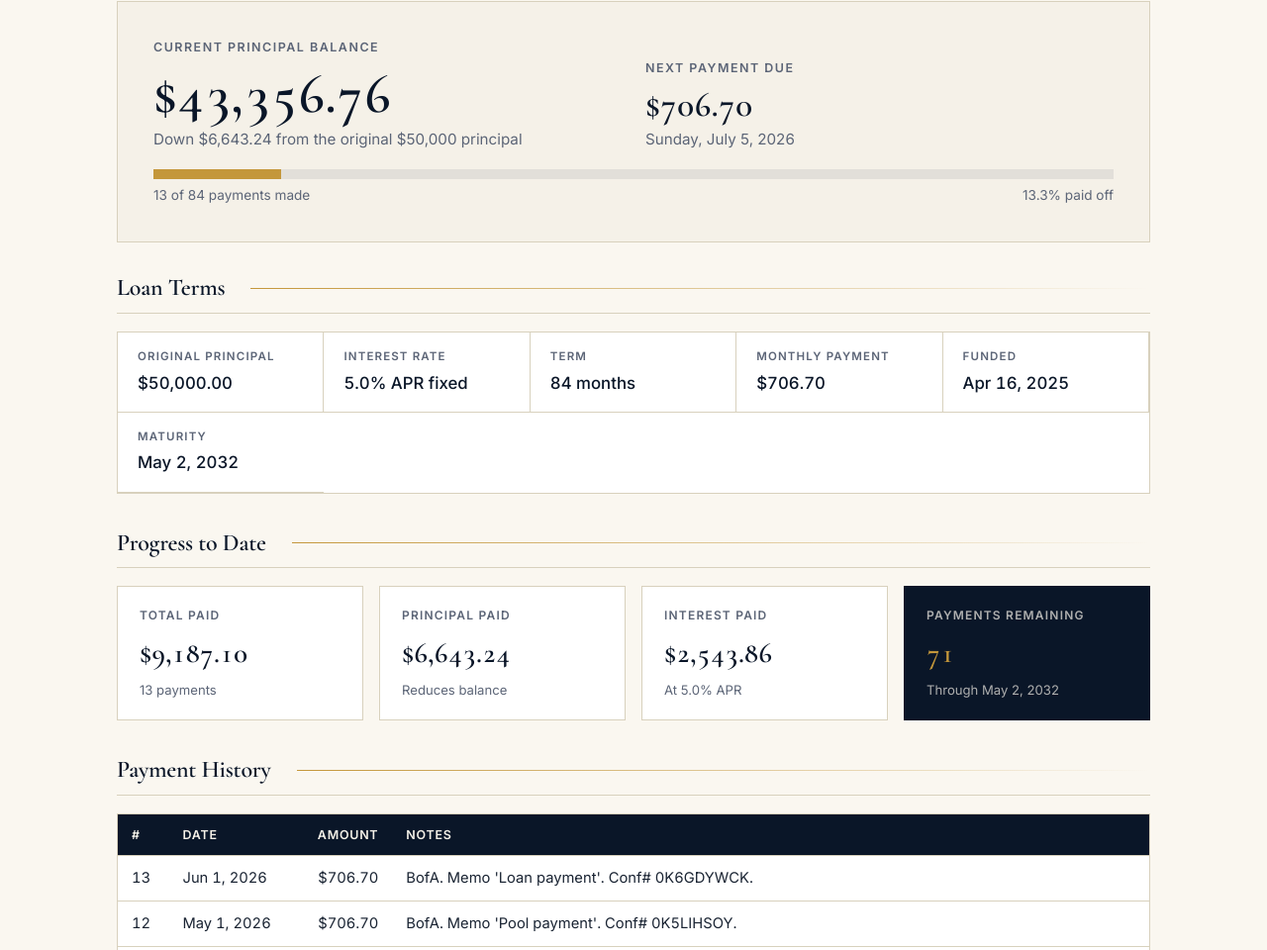
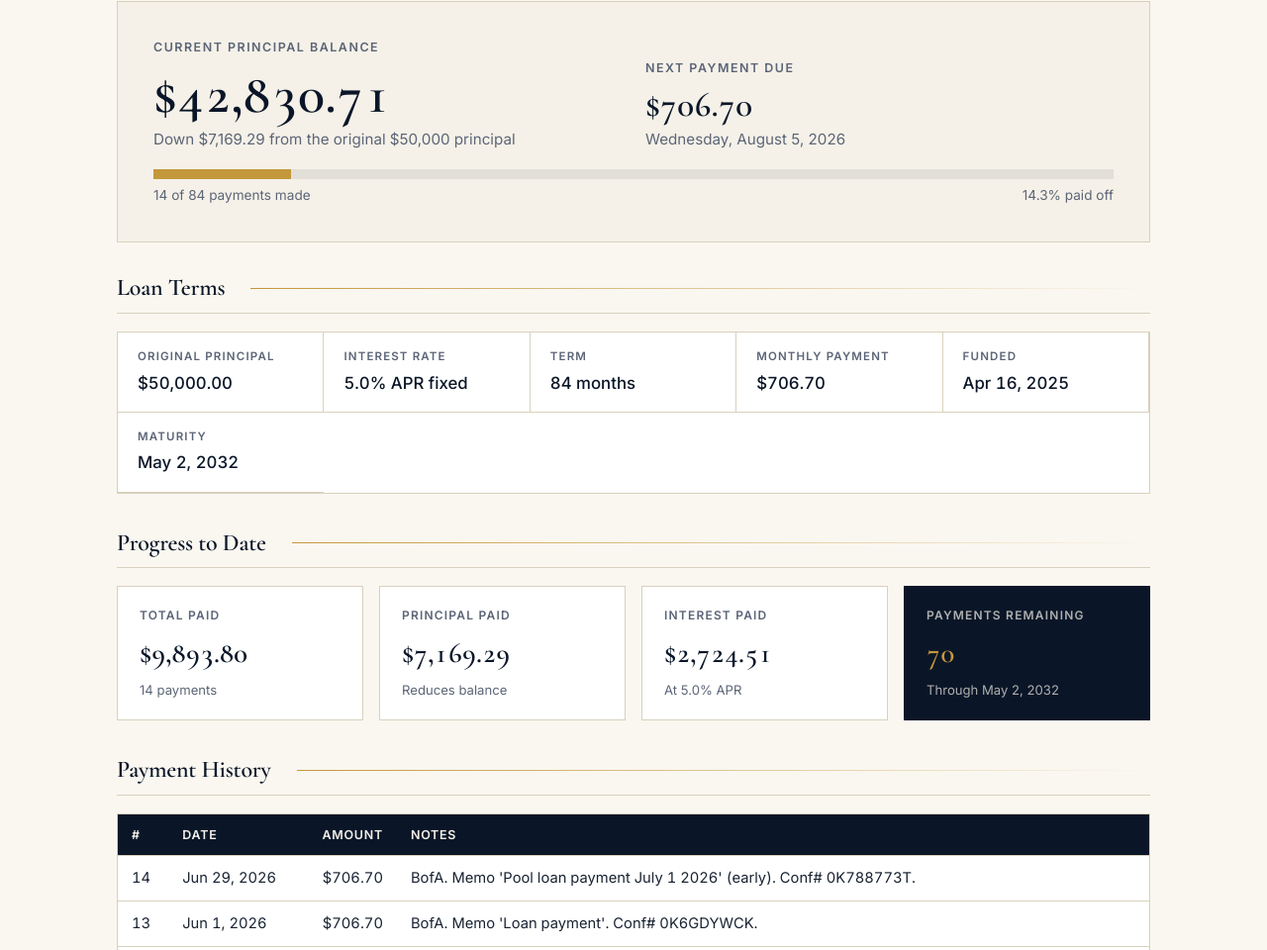
Before and after one commit to brendanterence-pandoc/brendoslife-site, a website: page public/marcela/index.html in a window 1280 px wide. Shown: the part 192-1152 px from the top of the page at 99% size. Drawn offline with nearby package versions, Linux system fonts and the light colour scheme.

Commit message:
Update Marcela page (auto, 2026-07-14): payment #14 6/29/2026, balance $42,830.71

```diff
--- a/public/marcela/index.html
+++ b/public/marcela/index.html
@@ -129,19 +129,19 @@
     <div class="hero-grid">
       <div>
         <div class="label">Current Principal Balance</div>
-        <div class="number">$43,356.76</div>
-        <div class="sub">Down $6,643.24 from the original $50,000 principal</div>
+        <div class="number">$42,830.71</div>
+        <div class="sub">Down $7,169.29 from the original $50,000 principal</div>
       </div>
       <div>
         <div class="label">Next Payment Due</div>
         <div class="number" style="font-size:2.2rem">$706.70</div>
-        <div class="sub">Sunday, July 5, 2026</div>
+        <div class="sub">Wednesday, August 5, 2026</div>
       </div>
     </div>
-    <div class="progress"><div class="bar" style="width:13.3%"></div></div>
+    <div class="progress"><div class="bar" style="width:14.3%"></div></div>
     <div class="progress-meta">
-      <span>13 of 84 payments made</span>
-      <span>13.3% paid off</span>
+      <span>14 of 84 payments made</span>
+      <span>14.3% paid off</span>
     </div>
   </div>
 
@@ -160,10 +160,10 @@
   <section class="block">
     <h2>Progress to Date</h2>
     <div class="card-grid">
-      <div class="card"><div class="label">Total Paid</div><div class="value">$9,187.10</div><div class="meta">13 payments</div></div>
-      <div class="card"><div class="label">Principal Paid</div><div class="value">$6,643.24</div><div class="meta">Reduces balance</div></div>
-      <div class="card"><div class="label">Interest Paid</div><div class="value">$2,543.86</div><div class="meta">At 5.0% APR</div></div>
-      <div class="card accent"><div class="label">Payments Remaining</div><div class="value">71</div><div class="meta">Through May 2, 2032</div></div>
+      <div class="card"><div class="label">Total Paid</div><div class="value">$9,893.80</div><div class="meta">14 payments</div></div>
+      <div class="card"><div class="label">Principal Paid</div><div class="value">$7,169.29</div><div class="meta">Reduces balance</div></div>
+      <div class="card"><div class="label">Interest Paid</div><div class="value">$2,724.51</div><div class="meta">At 5.0% APR</div></div>
+      <div class="card accent"><div class="label">Payments Remaining</div><div class="value">70</div><div class="meta">Through May 2, 2032</div></div>
     </div>
   </section>
 
@@ -177,6 +177,12 @@
         <th>Notes</th>
       </tr></thead>
       <tbody>
+    <tr>
+      <td>14</td>
+      <td>Jun 29, 2026</td>
+      <td class="num">$706.70</td>
+      <td>BofA. Memo &#39;Pool loan payment July 1 2026&#39; (early). Conf# 0K788773T.</td>
+    </tr>
     <tr>
       <td>13</td>
       <td>Jun 1, 2026</td>
@@ -269,7 +275,7 @@
 
 <footer class="site"><div class="wrap">
   <div>Lender: Brendan T. O'Connor · Borrower: Marcela Arenas</div>
-  <div>Effective May 2, 2025 · Maturity May 2, 2032 · Last updated June 26, 2026</div>
+  <div>Effective May 2, 2025 · Maturity May 2, 2032 · Last updated July 14, 2026</div>
 </div></footer>
 </body>
 </html>
```
Also changed, not shown: 1 other file.
